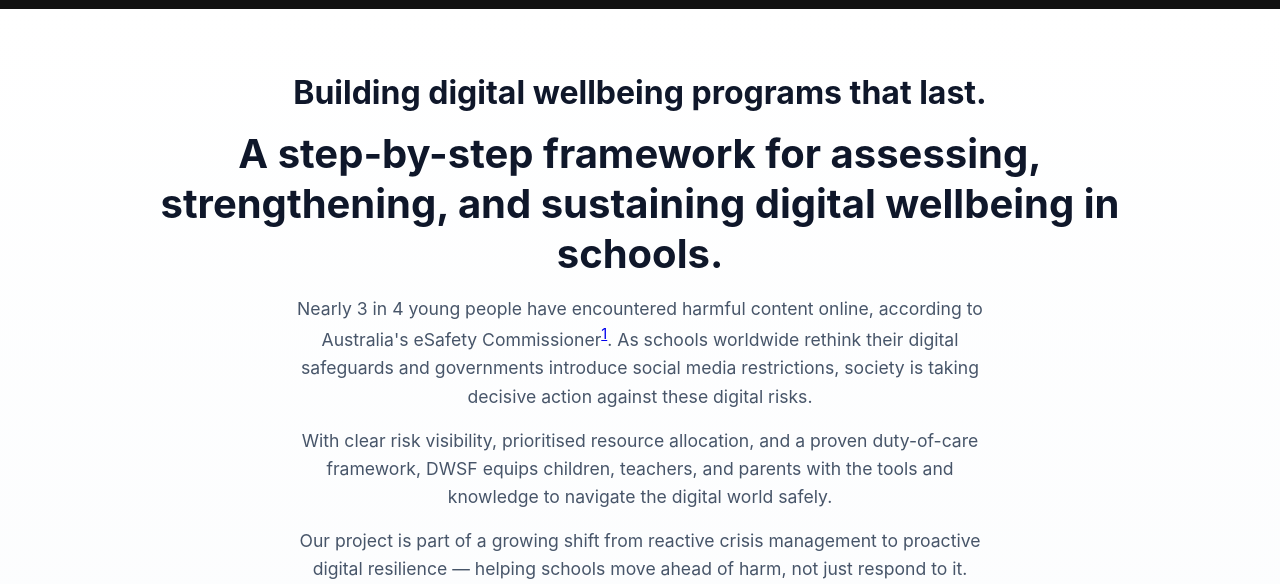
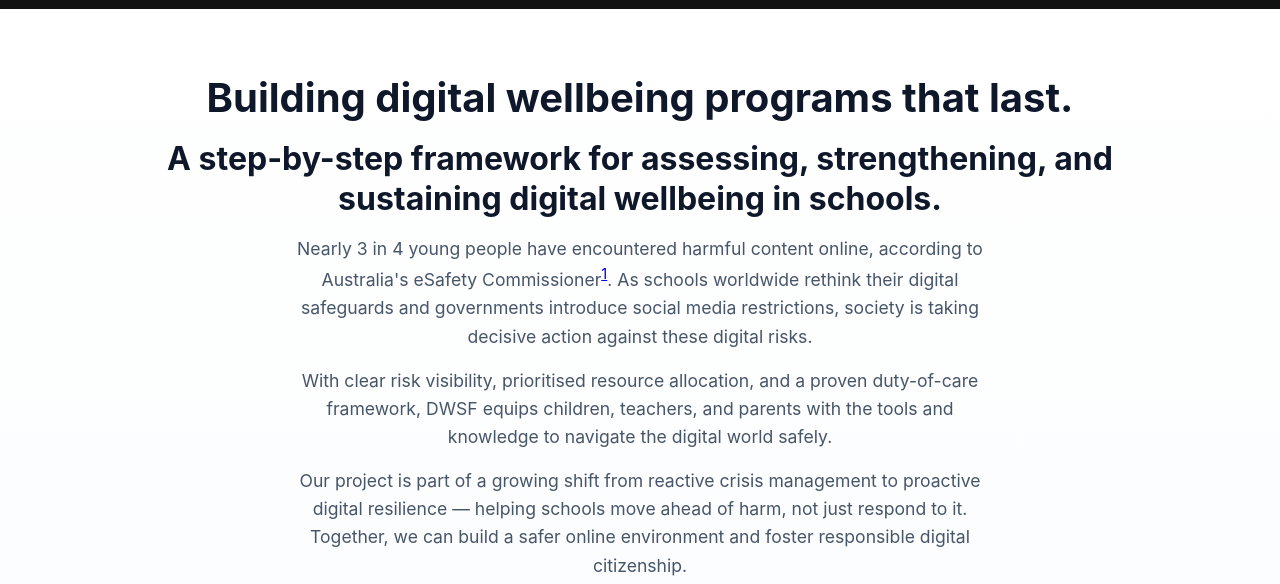
Before and after one commit to wondarider/dwsf_v1, a plain HTML site: page index.html in a window 1280 px wide. Shown: the part 216-800 px from the top of the page. Drawn offline with Linux system fonts and the light colour scheme.

Commit message:
Update headings in index.html for better hierarchy

```diff
--- a/index.html
+++ b/index.html
@@ -575,9 +575,9 @@ footer {
 <!-- ============ CONTENT INTRO ============ -->
 <section class="hero-content">
   <div class="container">
-    <h2>Building digital wellbeing programs that last.</h2>
+    <h1>Building digital wellbeing programs that last.</h1>
 
-    <h1>A step-by-step framework for assessing, strengthening, and sustaining digital wellbeing in schools.</h1>
+    <h2>A step-by-step framework for assessing, strengthening, and sustaining digital wellbeing in schools.</h2>
 
     <p>Nearly 3 in 4 young people have encountered harmful content online, according to Australia's eSafety Commissioner<sup><a href="#footnote-1" id="ref-1">1</a></sup>. As schools worldwide rethink their digital safeguards and governments introduce social media restrictions, society is taking decisive action against these digital risks.</p>
 
```
